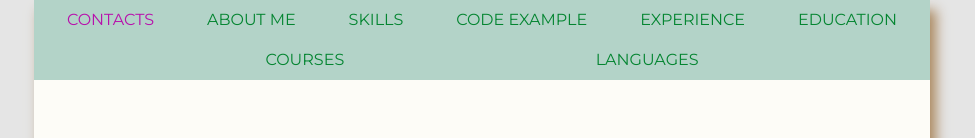
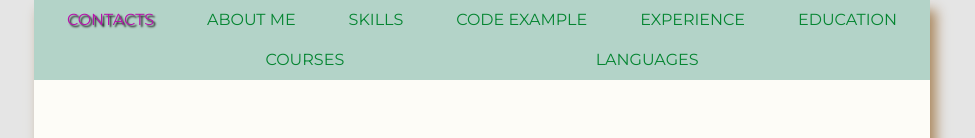
Before and after one commit to natahendriksen/rsschool-cv, a plain HTML site: page index.html in a window 1280 px wide. In both pictures the pointer is over the link "CONTACTS". Shown: the top 138 px of the page, without its empty margins (158-1133 px from the left). Drawn offline with Linux system fonts and the light colour scheme.

Commit message:
feat: add style.css

```diff
--- a/style.css
+++ b/style.css
@@ -72,12 +72,16 @@
   a {
     text-decoration: none;
     color: #048531;
-
+    -webkit-transition: all 0.5s ease;
+    transition: all 0.5s ease;
   }
 
   a:hover {
     text-decoration: none;
     color: rgb(184, 16, 172);
+    -webkit-text-shadow: 2px 2px 2px #000;
+    -moz-text-shadow: 2px 2px 2px #000;
+    text-shadow: 2px 2px 2px #000;
   }
 
   main {
```
